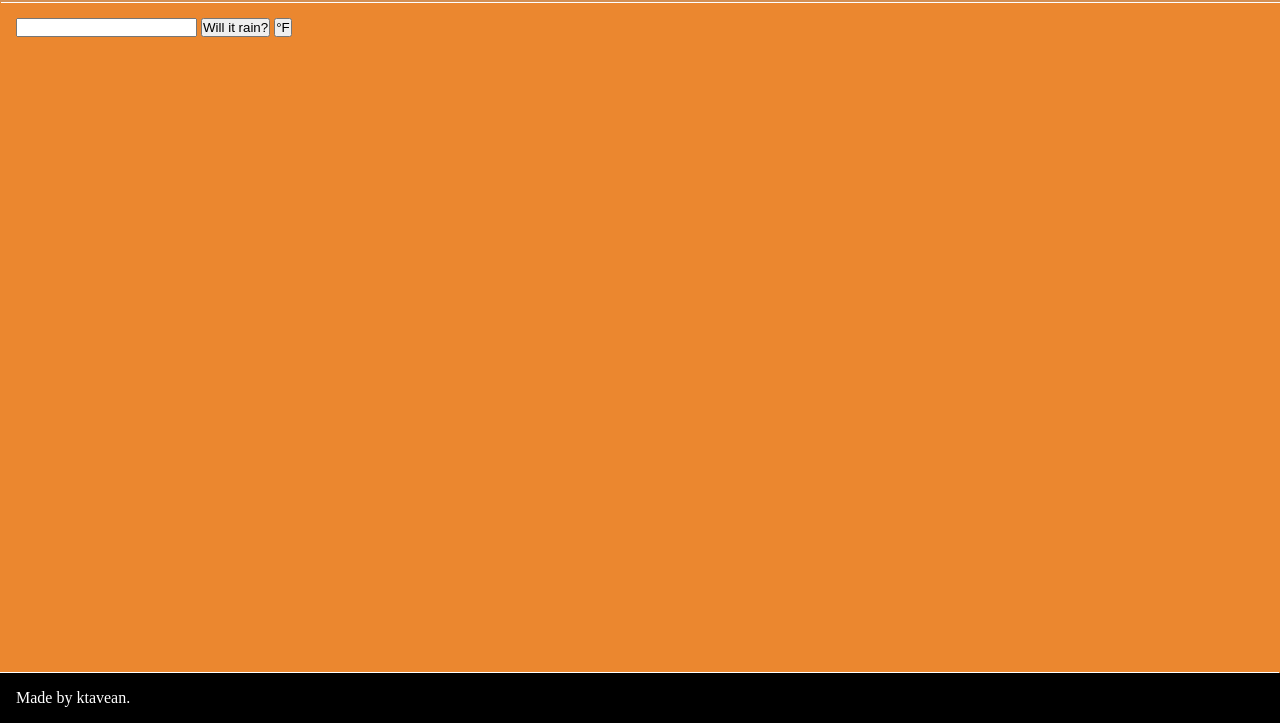
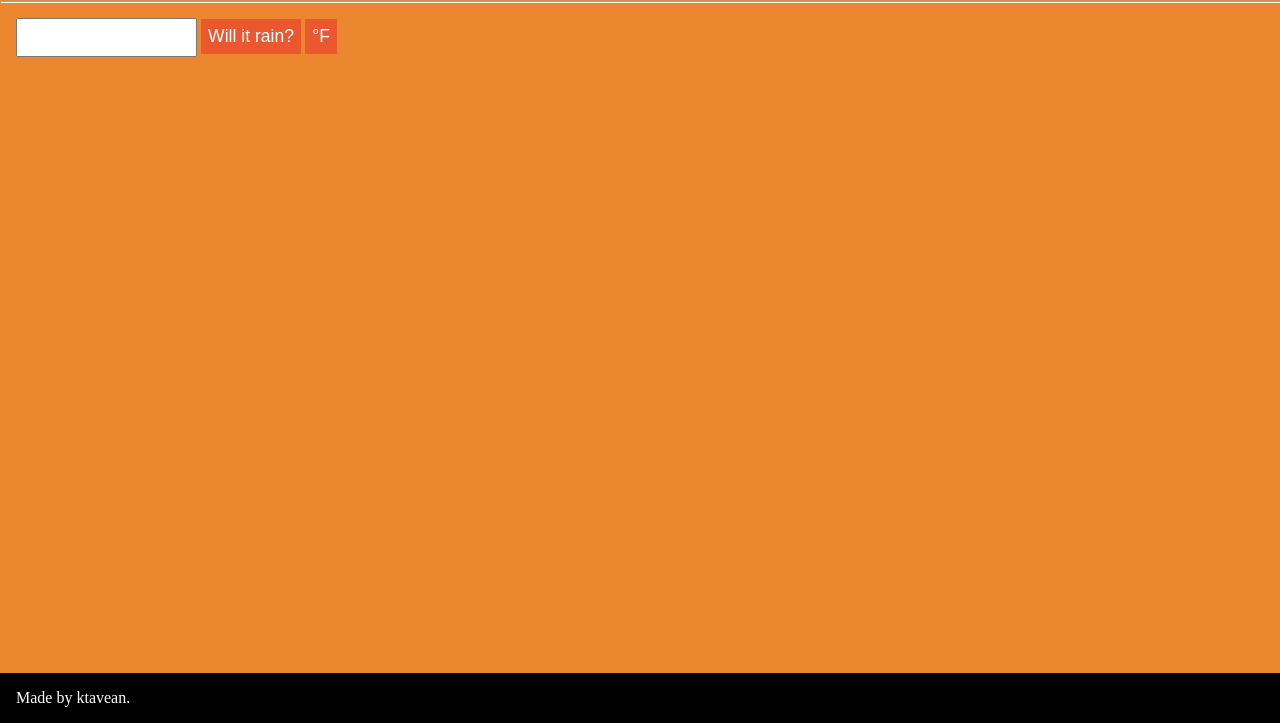
Before and after one commit to ktavean/Weather-app, a plain HTML site: page index.html in a window 1280 px wide. Shown: the part 77-800 px from the top of the page. Drawn offline with Linux system fonts and the light colour scheme.

Commit message:
finished project

```diff
--- a/index.css
+++ b/index.css
@@ -33,6 +33,30 @@ p {
     font-size: 0.5em;
 }
 
+#search {
+    height: 2.6em;
+}
+
+#submit {
+    padding: 0.4em;
+    border: 0;
+    font-size: 1.1em;
+    color: white;
+    background-color: #eb582f;
+}
+
+#unit {
+    padding: 0.4em;
+    border: 0;
+    font-size: 1.1em;
+    color: white;
+    background-color: #eb582f;
+}
+
+#submit:hover, #unit:hover {
+    background-color: #ebb62f;
+}
+
 #container {
     padding: 1em;
     flex-grow: 1;
@@ -42,5 +66,5 @@ footer {
     padding: 1em;
     background-color: #000000;
     color: white;
-    box-shadow: -1px -1px white;
+    /* box-shadow: -1px -1px white; */
 }
```
Also changed, not shown: Assets/Images/rain.jpg, main.js.
